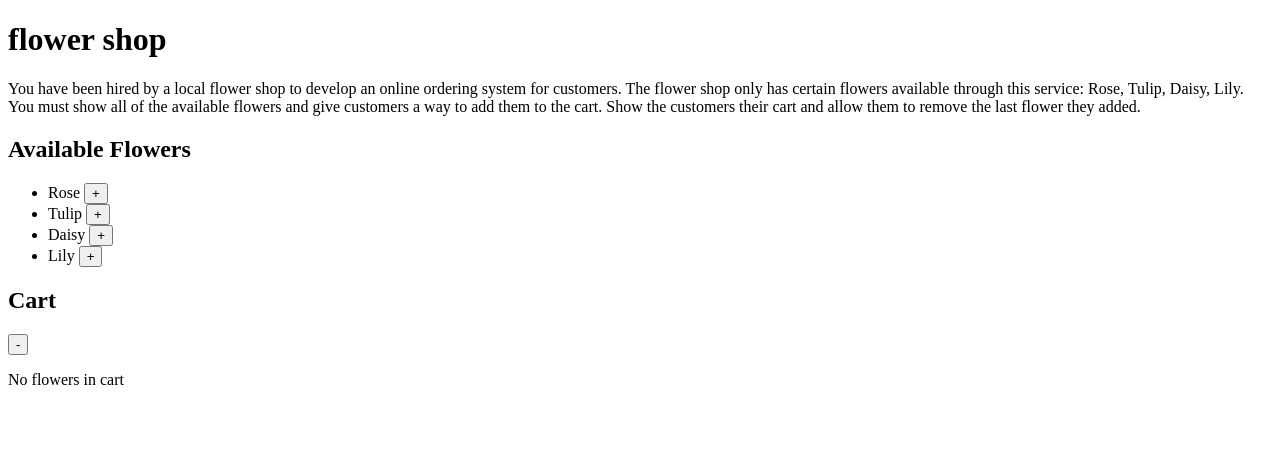
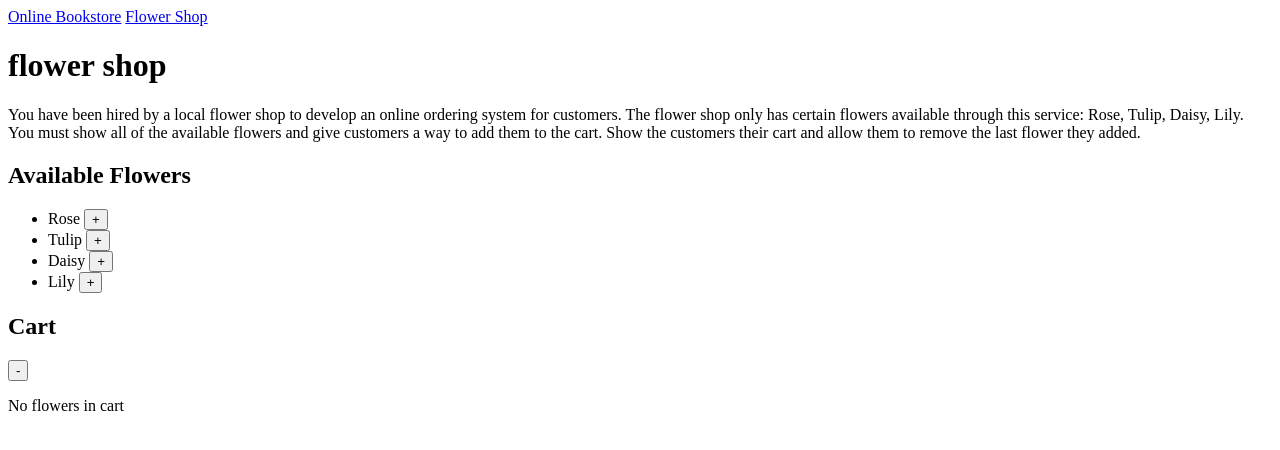
Before and after one commit to Creel90/DeLorean, a plain HTML site: page homework-5/Flowershop.html in a window 1280 px wide. Drawn offline with Linux system fonts and the light colour scheme.

Commit message:
Added nav links on onlinebookstore and Flowershop html

```diff
--- a/homework-5/Flowershop.html
+++ b/homework-5/Flowershop.html
@@ -4,6 +4,16 @@
     <meta charset="UTF-8" />
     <meta name="viewport" content="width=device-width, initial-scale=1.0" />
     <title>flower shop</title>
+  </head>
+  <body>
+
+    <nav>
+        <a href="onlinebookstore.html">Online Bookstore</a>
+        <a href="Flowershop.html">Flower Shop</a>
+        <a href=""></a>
+        <a href=""></a>
+      </nav>
+
     <h1>flower shop</h1>
     <p>
       You have been hired by a local flower shop to develop an online ordering
@@ -13,8 +23,7 @@
       the customers their cart and allow them to remove the last flower they
       added.
     </p>
-  </head>
-  <body>
+
     <h2>Available Flowers</h2>
     <ul id="flowers"></ul>
 
```
Also changed, not shown: homework-5/onlinebookstore.html (+8 -0 lines).
